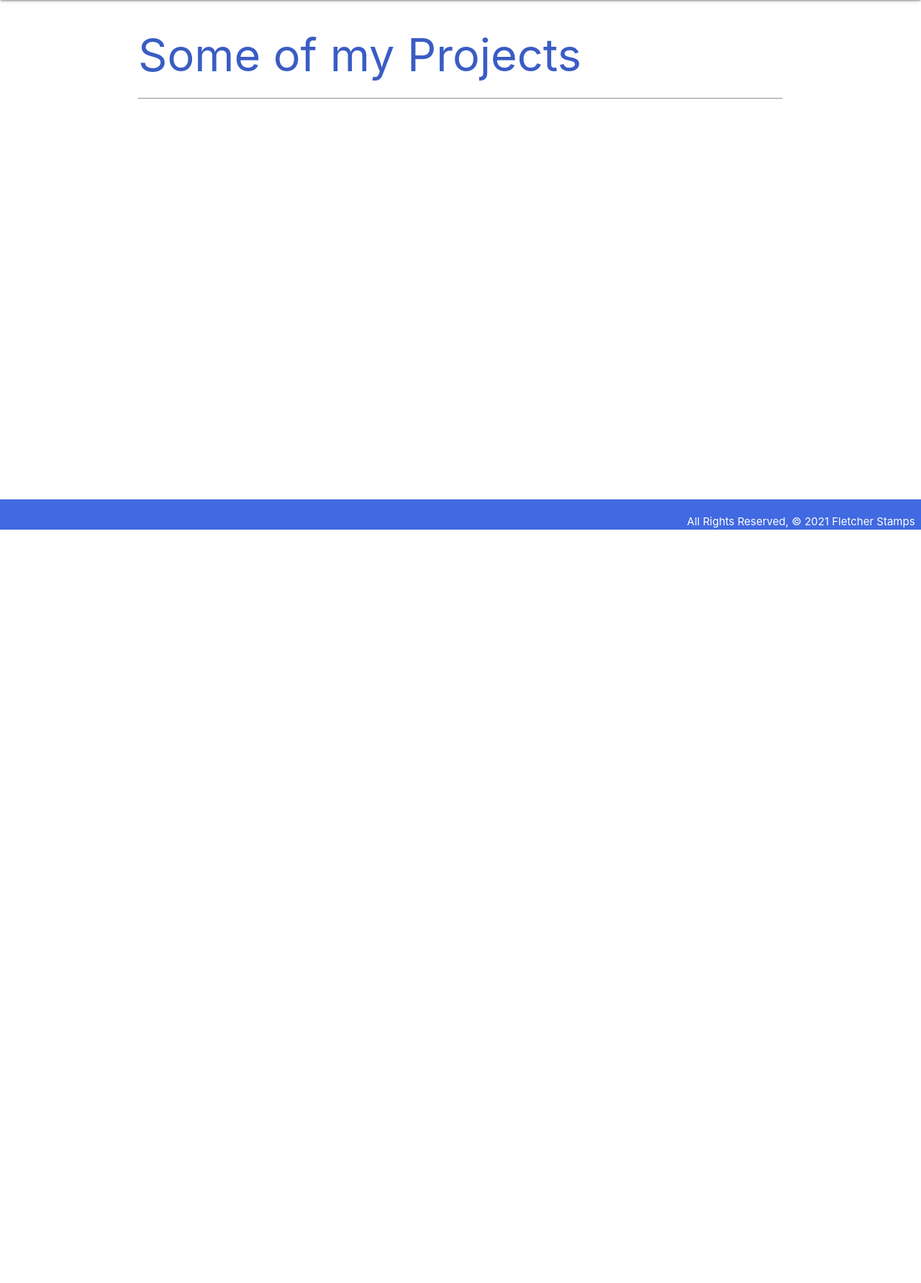
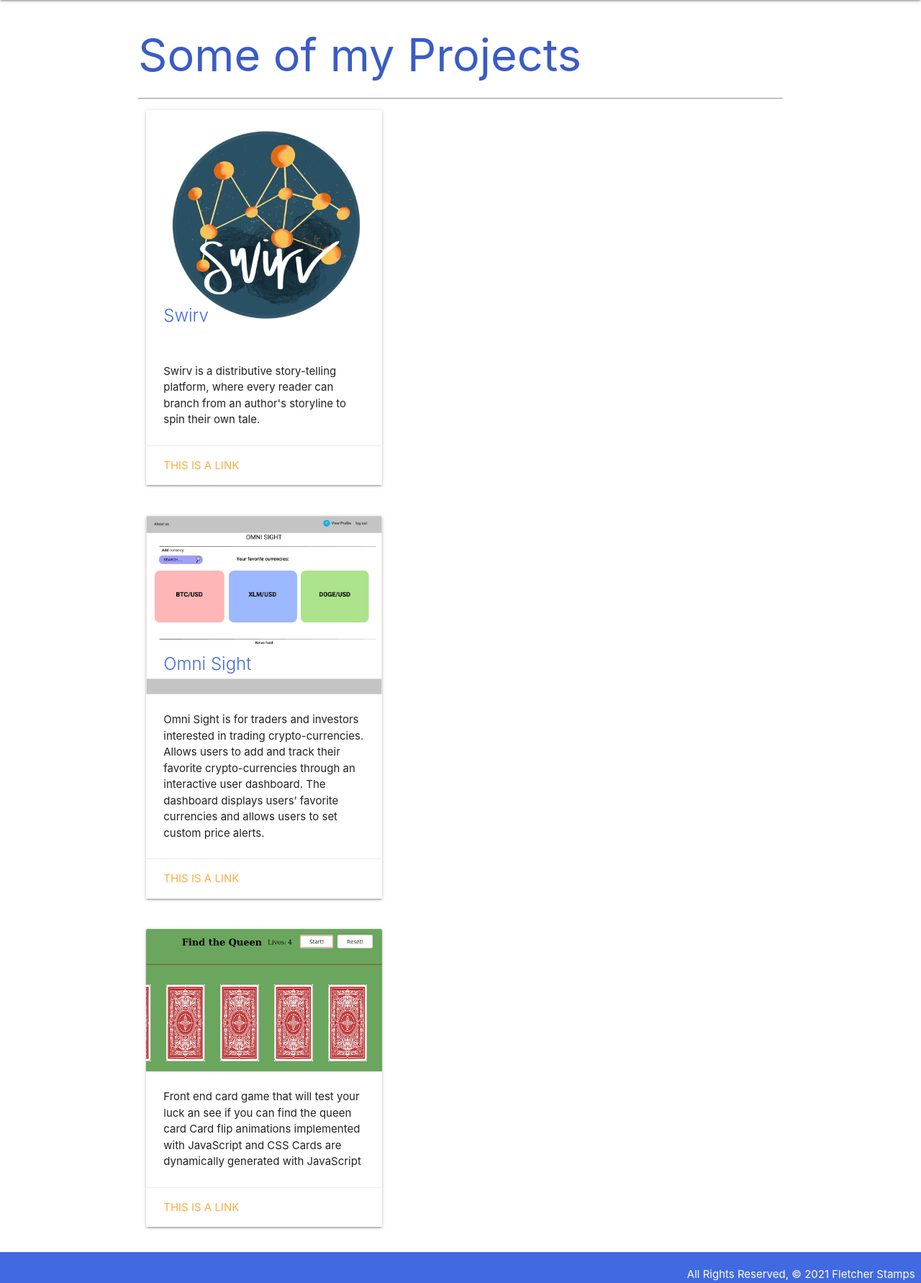
Before and after one commit to Fletch8/My_portfolio, a Django app: page /projects/ in a window 1280 px wide. Shown: the part 64-1847 px from the top of the page at 72% size. Before the commit the page ends 800 px from the top, so only its background shows below. Run offline with Django 3.2, Linux system fonts and the light colour scheme.

Commit message:
add: projects and styling

```diff
--- a/main_app/static/style.css
+++ b/main_app/static/style.css
@@ -14,6 +14,8 @@ nav {
 .page-footer {
   background-color: royalblue;
 }
+
+
 
 nav li > a {
   color: white;
--- a/main_app/templates/base.html
+++ b/main_app/templates/base.html
@@ -6,7 +6,7 @@
   <meta charset="UTF-8">
   <meta name="viewport" content="width=device-width, initial-scale=1.0">
   <meta http-equiv="X-UA-Compatible" content="ie=edge">
-  <title>Cat Collector</title>
+  <title>Fletcher Stamps</title>
   <link rel="stylesheet" href="https://cdnjs.cloudflare.com/ajax/libs/materialize/1.0.0/css/materialize.min.css">
   <link href="https://fonts.googleapis.com/icon?family=Material+Icons" rel="stylesheet">
   <link rel="stylesheet" type="text/css" href="{% static 'style.css' %}">
@@ -18,7 +18,7 @@
     <nav>
       <div class="nav-wrapper">
         <ul>
-          <li><a href="/cats/" class="left brand-logo ">&nbsp;&nbsp;Fletcher Stamps</a></li>
+          <li><a href="/about" class="left brand-logo ">&nbsp;&nbsp;Fletcher Stamps</a></li>
         </ul>
         <a href='#' class='right sidenav-trigger' data-target="mobile-demo"><i class="material-icons">menu</i></a>
         <ul class="right hide-on-med-and-down">
--- a/main_app/templates/projects.html
+++ b/main_app/templates/projects.html
@@ -1,7 +1,67 @@
 {% extends 'base.html' %}
+{% load static %}
 
 {% block content %}
     <h1>Some of my Projects</h1>
     <hr>
+    <div class="row">
+        <div class="col s12 m7"style="width: 350px;">
+            <div class="card">
+                <div class="card-image">
+                    <img src="{% static 'swirv.png' %}">
+                    <span class="card-title" style='color: royalblue;'>Swirv</span>
+                </div>
+                <div class="card-content">
+                    <p>
+                        Swirv is a distributive story-telling platform,
+                        where every reader can branch from an author's storyline to spin their own tale.
+                    </p>
+                </div>
+                <div class="card-action">
+                    <a href="#">This is a link</a>
+                </div>
+            </div>
+        </div>
+    </div>
+    <div class="row">
+        <div class="col s12 m7" style="width: 350px;">
+            <div class="card">
+                <div class="card-image">
+                    <img src="{% static 'omni_sight_home_page.png' %}">
+                    <span class="card-title" style='color: royalblue;'>Omni Sight</span>
+                </div>
+                <div class="card-content">
+                    <p>
+                        Omni Sight is for traders and investors interested in trading crypto-currencies.
+                        Allows users to add and track their favorite crypto-currencies through an interactive user dashboard.
+                        The dashboard displays users’ favorite currencies and allows users to set custom price alerts.
+                    </p>
+                </div>
+                <div class="card-action">
+                    <a href="#">This is a link</a>
+                </div>
+            </div>
+        </div>
+    </div>
+    <div class="row">
+        <div class="col s12 m7" style="width: 350px;">
+            <div class="card">
+                <div class="card-image">
+                    <img src="{% static 'find_the_queen.png' %}">
+                    <span class="card-title" style='color: royalblue;'></span>
+                </div>
+                <div class="card-content">
+                    <p>
+                        Front end card game that will test your luck an see if you can find the queen card
+                        Card flip animations implemented with JavaScript and CSS
+                        Cards are dynamically generated with JavaScript
+                    </p>
+                </div>
+                <div class="card-action">
+                    <a href="#">This is a link</a>
+                </div>
+            </div>
+        </div>
+    </div>
 
 {% endblock %}
```
Also changed, not shown: main_app/templates/skills.html (+10 -0 lines), main_app/static/find_the_queen.png (added), main_app/static/omni_sight_home_page.png (added), main_app/static/swirv.png (added).
